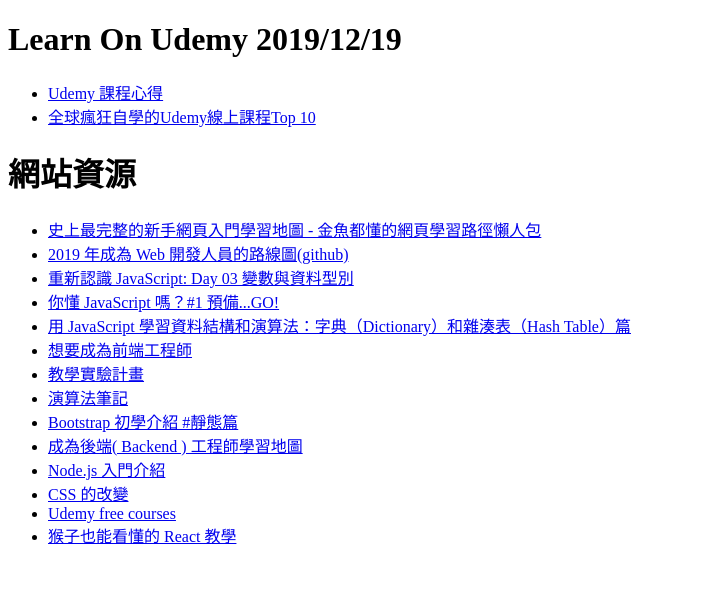
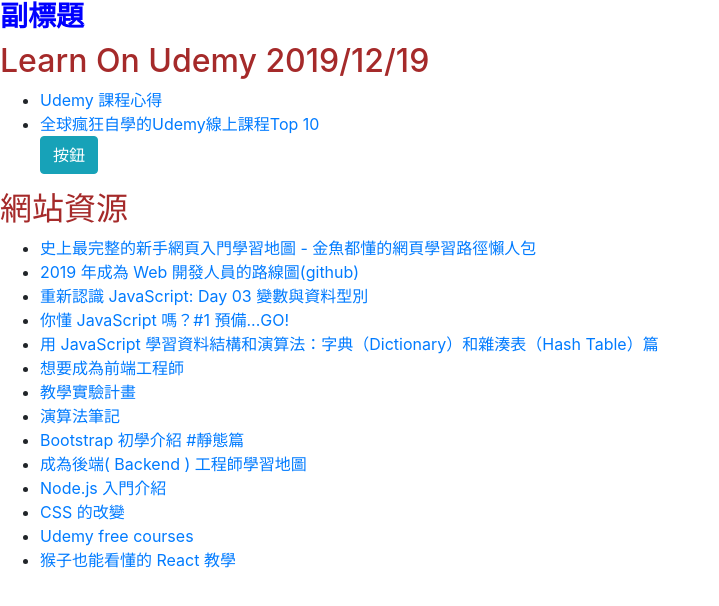
Before and after one commit to Ahua199413/Github1219, a plain HTML site: page index.html in a window 1280 px wide. Shown: the whole page, without its empty margins (0-719 px from the left). Drawn offline with nearby package versions, Linux system fonts and the light colour scheme.

Commit message:
新贈CSS

```diff
--- /dev/null
+++ b/css/index.css
@@ -0,0 +1,10 @@
+#content h1{
+    font-size: 28px;
+    font-weight: bolder;
+    color: blue;
+}
+        h2{
+            font-weight: bolder;
+            font-size: 12px;
+            color: brown;
+}
--- a/index.html
+++ b/index.html
@@ -3,14 +3,21 @@
     <head>
         <title>全端工程師學習</title>
         <meta charset="utf-8" />
+        <link rel="stylesheet" href="css/index.css" />
+        <link rel="stylesheet" href="https://stackpath.bootstrapcdn.com/bootstrap/4.4.1/css/bootstrap.min.css" integrity="sha384-Vkoo8x4CGsO3+Hhxv8T/Q5PaXtkKtu6ug5TOeNV6gBiFeWPGFN9MuhOf23Q9Ifjh" crossorigin="anonymous">
+
     </head>
     <body>
-        <h1>Learn On Udemy 2019/12/19</h1>
+        <div id="content">
+            <h1>副標題</h1>
+            <h2>Learn On Udemy 2019/12/19</h2>
                 <ul>
                     <li><a href ="https://www.pttweb.cc/bbs/Soft_Job/M.1562604814.A.927/">Udemy 課程心得</a></li>
                     <li><a href ="https://ieobserve.com/%E8%87%AA%E5%AD%B8udemy%E7%B7%9A%E4%B8%8A%E8%AA%B2%E7%A8%8Btop-10/">全球瘋狂自學的Udemy線上課程Top 10</a></li>
+                    <button type="button" class="btn btn-info">按鈕</button>
+                    <br/>
                 </ul>
-        <h1>網站資源</h1>
+             <h2>網站資源</h2>
                 <ul>
                     <li><a href ="https://ithelp.ithome.com.tw/articles/10228708">史上最完整的新手網頁入門學習地圖 - 金魚都懂的網頁學習路徑懶人包</a></li>
                     <li><a href ="https://github.com/goodjack/developer-roadmap-chinese/blob/master/readme.md">2019 年成為 Web 開發人員的路線圖(github)</a></li>
@@ -28,9 +35,8 @@
                     <li><a href ="https://j6qup3.github.io/2016/08/06/%E7%8C%B4%E5%AD%90%E4%B9%9F%E8%83%BD%E7%9C%8B%E6%87%82%E7%9A%84-React-%E6%95%99%E5%AD%B8-1/">猴子也能看懂的 React 教學</a></li>
 
                 </ul>
-
+        </div>
         <script>
-
         </script>
     </body>
 </html>
```
Lines whose indentation alone changed are shown as unchanged.
